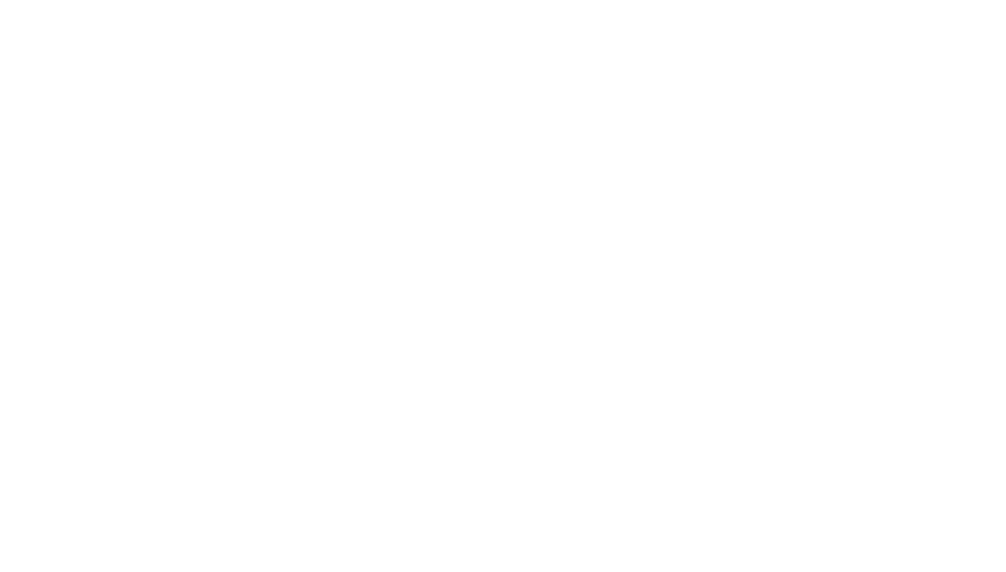
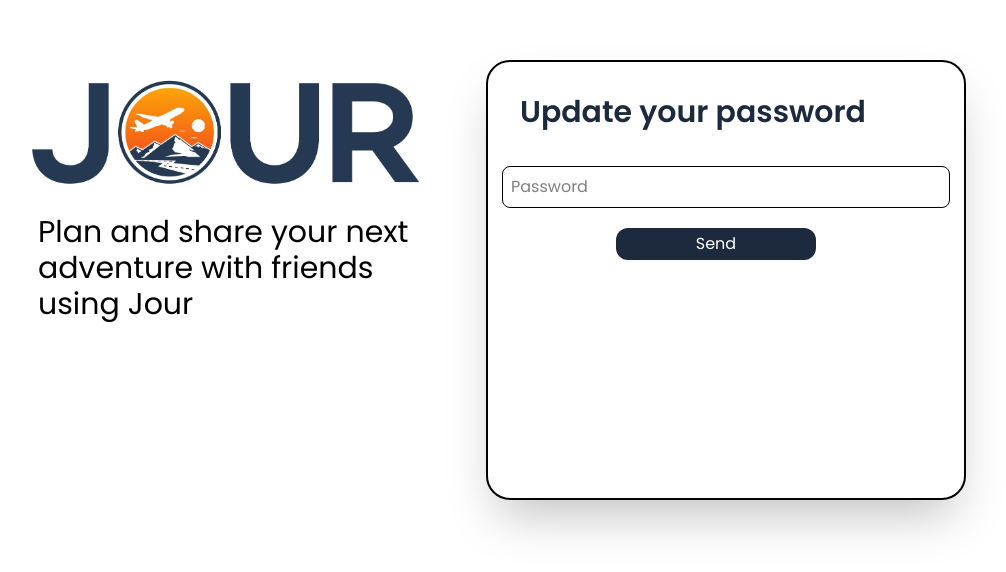
Before and after one commit to JDiaz7953/Jour, a React (Vite) app: page /account/update-password in a window 1280 px wide. Before the commit this address had no page. Shown: the part 120-692 px from the top of the page, without its empty margins (168-1174 px from the left). Built offline with nearby package versions, Linux system fonts and the light colour scheme.

Commit message:
Added reset password UI & functionality

```diff
--- a/src/App.jsx
+++ b/src/App.jsx
@@ -4,6 +4,8 @@ import SignUp from "./pages/SignUp";
 import Login from "./pages/Login";
 import Dashboard from "./pages/Dashboard";
 import Wrapper from "./pages/wrapper";
+import ForgotPassword from "./pages/ForgotPassword";
+import UpdatePassword from "./pages/account/UpdatePassword";
 
 function App() {
   return (
@@ -11,13 +13,23 @@ function App() {
       <Router>
         <Routes>
           <Route exact path="/" element={<SignUp />} />
-          <Route exact path="login" element={<Login />} />
-          <Route exact path="dashboard" element={
-            <Wrapper>
-              <Dashboard />
-            </Wrapper>
-            } />
-        </Routes >
+          <Route exact path="/login" element={<Login />} />
+          <Route
+            exact
+            path="/dashboard"
+            element={
+              <Wrapper>
+                <Dashboard />
+              </Wrapper>
+            }
+          />
+          <Route exact path="/forgot-password" element={<ForgotPassword />} />
+          <Route
+            exact
+            path="account/update-password"
+            element={<UpdatePassword />}
+          />
+        </Routes>
       </Router>
     </>
   );
--- /dev/null
+++ b/src/pages/ForgotPassword.jsx
@@ -0,0 +1,74 @@
+import { supabase } from "../supabase-client";
+import { useState } from "react";
+
+const ForgotPassword = () => {
+  const [email, setEmail] = useState("");
+  const [message, setMessage] = useState("");
+  const [ErrorMessage, setErrorMessage] = useState("");
+
+  const handlePasswordReset = async (event) => {
+    event.preventDefault();
+
+    const { error, data } = await supabase.auth.resetPasswordForEmail(email, {
+      redirectTo: "http://localhost:5173/account/update-password",
+    });
+
+    if (error) {
+      setErrorMessage("Supabase Error Please try again");
+    }
+
+    if (data) {
+      setMessage("Verification email sent!");
+    }
+  };
+
+  return (
+    <div>
+      <div className="flex min-h-screen justify-center gap-3 items-center ">
+        <div>
+          <div className="w-110 ml-7 mb-45">
+            <img
+              className="p-3 mb-3 z-[-1] bottom-0 "
+              src="src\assets\Jour-03.jpg"
+              alt=""
+            />
+            <h3 className="text-3xl font- ml-8">
+              Plan and share your next adventure with friends using Jour
+            </h3>
+          </div>
+        </div>
+        <div className="border-2 p-3 shadow-2xl rounded-3xl w-120 h-110 ml-7 justify-center align-middle">
+          <h2 className="p-5 text-3xl font-semibold text-slate-800 inline-block ">
+            Recover your password
+          </h2>
+          <form onSubmit={handlePasswordReset}>
+            <div className="flex justify-around mt-4 ">
+              <input
+                className="p-2 border-1 rounded-lg w-112"
+                type="email"
+                placeholder="Email"
+                onChange={(e) => setEmail(e.target.value)}
+                value={email}
+                required
+              />
+            </div>
+            {ErrorMessage && (
+              <p className="text-red-500 p-1 mt-1 ">{ErrorMessage}</p>
+            )}
+            {message && <p className="text-slate-800 p-1 mt-1 ">{message}</p>}
+            <div className="flex w-100 justify-center mt-5 ml-4 mb-4">
+              <button
+                className="bg-slate-800 text-white hover:bg-amber-600   cursor-pointer  rounded-xl w-50 p-1"
+                type="submit"
+              >
+                Send
+              </button>
+            </div>
+          </form>
+        </div>
+      </div>
+    </div>
+  );
+};
+
+export default ForgotPassword;
--- a/src/pages/Login.jsx
+++ b/src/pages/Login.jsx
@@ -3,10 +3,10 @@ import { supabase } from "../supabase-client";
 import { Link, useNavigate } from "react-router-dom";
 
 const Login = () => {
-  const navigate = useNavigate()
+  const navigate = useNavigate();
   const [email, setEmail] = useState("");
   const [password, setPassword] = useState("");
-  const [message, setMessage] = useState("")
+  const [message, setMessage] = useState("");
 
   //Handels users logging into their account
   const handleSubmit = async (event) => {
@@ -17,28 +17,37 @@ const Login = () => {
     });
 
     if (error) {
-        setEmail("")
-        setPassword("")
+      setEmail("");
+      setPassword("");
       setMessage(error.message);
       return;
     }
 
     if (data) {
       console.log("User Created");
-      navigate('/dashboard')
+      navigate("/dashboard");
     }
   };
 
   return (
-    <div className=" flex min-h-screen justify-center">
-      <div>
-        <div className="flex justify-center ">
-          <div className="w-120 ml-7">
-          <img className="" src="src\assets\Jour-01.jpg" alt="" />
+    <div>
+      <div className="flex min-h-screen justify-center gap-3 items-center">
+        <div className="">
+          <div className="w-110 ml-7 mb-45">
+            <img
+              className="p-3 mb-3 z-[-1] bottom-0 "
+              src="src\assets\Jour-03.jpg"
+              alt=""
+            />
+            <h3 className="text-3xl font- ml-8">
+              Plan and share your next adventure with friends using Jour
+            </h3>
           </div>
         </div>
-        <div className="border-2 p-3 shadow-2xl rounded-3xl w-120 h-100 ml-7 ">
-          <h2 className="p-5 text-3xl font-semibold text-slate-800 inline-block ">Login</h2>
+        <div className="border-2 p-3 shadow-2xl rounded-3xl w-120 h-110 ml-7 ">
+          <h2 className="p-5 text-3xl font-semibold text-slate-800 inline-block ">
+            Login
+          </h2>
           {message && <p>{message}</p>}
           <form onSubmit={handleSubmit}>
             <div className="flex justify-around mt-4 ">
@@ -62,13 +71,29 @@ const Login = () => {
               />
             </div>
             <div className="flex w-100 justify-center mt-5 ml-4 mb-4">
-              <button className="bg-slate-800 text-white hover:bg-amber-600   cursor-pointer  rounded-xl w-50 p-1" type="submit">
+              <button
+                className="bg-slate-800 text-white hover:bg-amber-600   cursor-pointer  rounded-xl w-50 p-1"
+                type="submit"
+              >
                 Login
               </button>
             </div>
           </form>
-          <span className="text-sm">no account?</span> <Link className="text-sm underline text-slate-800 hover:text-amber-600 " to="/"> Create one</Link>
-          <br /><Link className="text-sm underline text-slate-800 hover:text-amber-600  " >forgot password?</Link>
+          <span className="text-sm">no account?</span>{" "}
+          <Link
+            className="text-sm underline text-slate-800 hover:text-amber-600 "
+            to="/"
+          >
+            {" "}
+            Create one
+          </Link>
+          <br />
+          <Link
+            to="/forgot-password"
+            className="text-sm underline text-slate-800 hover:text-amber-600  "
+          >
+            forgot password?
+          </Link>
         </div>
       </div>
     </div>
--- a/src/pages/SignUp.jsx
+++ b/src/pages/SignUp.jsx
@@ -1,38 +1,38 @@
 /*
 TODO:
-
--Verify ssers use a valid Email address
--Set password constraints ( 1 upppercase, 1 number, 1, special character)
--Update visual appeal of error when user uses invalid credential
-
-tools:
-Regex, throw error, ect
-
+- Test SignIn
+- Implement password Constraints to update password page
 */
-
-
-
-
 
 import { useState } from "react";
 import { supabase } from "../supabase-client";
-import { Link, useNavigate } from "react-router-dom";
+import { Link } from "react-router-dom";
 
 const SignUp = () => {
+  const passwordConstraints =
+    /^(?=.*[A-Z])(?=.*\d)(?=.*[@$!%*?&])[A-Za-z\d@$!%*?&]{8,}/;
   const [email, setEmail] = useState("");
   const [password, setPassword] = useState("");
   const [message, setMessage] = useState("");
+  const [ErrorMessage, setErrorMessage] = useState("");
   const [firstName, setFirstName] = useState("");
   const [lastName, setLastName] = useState("");
-  const navigate = useNavigate();
 
   //Adds Authorized users to the database
   const handleSubmit = async (event) => {
     event.preventDefault();
+    if (!passwordConstraints.test(password)) {
+      setErrorMessage(
+        "Make sure your password includes  1 upppercase, 1 number, 1 special character"
+      );
+      setPassword("")
+      return;
+    }
     const { data, error } = await supabase.auth.signUp({
       email: email,
       password: password,
       options: {
+        emailRedirectTo: "http://localhost:5173/login",
         data: {
           first_name: firstName,
           last_name: lastName,
@@ -62,21 +62,31 @@ const SignUp = () => {
         console.log("Display name updated succesfully");
       }
 
-      navigate("/login");
+      setMessage(
+        "Check your email to verify your account and start exploring Jour!"
+      );
     }
   };
 
   return (
-    <div className=" flex min-h-screen justify-center">
-      <div>
-        <div className="flex justify-center ">
-          <div className="w-120 ml-7">
-          <img className="" src="src\assets\Jour-01.jpg" alt="" />
+    <div>
+      <div className="flex min-h-screen justify-center gap-3 items-center ">
+        <div>
+          <div className="w-110 ml-7 mb-45">
+            <img
+              className="p-3 mb-3 z-[-1] bottom-0 "
+              src="src\assets\Jour-03.jpg"
+              alt=""
+            />
+            <h3 className="text-3xl font- ml-8">
+              Plan and share your next adventure with friends using Jour
+            </h3>
           </div>
         </div>
-        <div className="border-2 p-3 shadow-2xl rounded-3xl w-120 h-100 ml-7 ">
-          <h2 className="p-5 text-3xl font-semibold text-slate-800 inline-block ">Sign Up</h2>
-          {message && <p>{message}</p>}
+        <div className="border-2 p-3 shadow-2xl rounded-3xl w-120 h-110 ml-7 justify-center align-middle">
+          <h2 className="p-5 text-3xl font-semibold text-slate-800 inline-block ">
+            Sign Up
+          </h2>
           <form onSubmit={handleSubmit}>
             <div className="flex justify-around">
               <input
@@ -116,13 +126,27 @@ const SignUp = () => {
                 required
               />
             </div>
+            {ErrorMessage && (
+              <p className="text-red-500 p-1 mt-1 ">{ErrorMessage}</p>
+            )}
+            {message && <p className="text-slate-800 p-1 mt-1 ">{message}</p>}
             <div className="flex w-100 justify-center mt-5 ml-4 mb-4">
-              <button className="bg-slate-800 text-white hover:bg-amber-600   cursor-pointer  rounded-xl w-50 p-1" type="submit">
+              <button
+                className="bg-slate-800 text-white hover:bg-amber-600   cursor-pointer  rounded-xl w-50 p-1"
+                type="submit"
+              >
                 Create account
               </button>
             </div>
           </form>
-          <span className="text-sm">have an account?</span> <Link className="text-sm underline text-slate-800 hover:text-amber-600 " to="/login"> login here</Link>
+          <span className="text-sm">have an account?</span>{" "}
+          <Link
+            className="text-sm underline text-slate-800 hover:text-amber-600 "
+            to="/login"
+          >
+            {" "}
+            login here
+          </Link>
         </div>
       </div>
     </div>
--- /dev/null
+++ b/src/pages/account/UpdatePassword.jsx
@@ -0,0 +1,90 @@
+import { supabase } from "../../supabase-client";
+import { Navigate, useNavigate } from "react-router-dom";
+import { useState } from "react";
+
+const UpdatePassword = () => {
+    const passwordConstraints =
+    /^(?=.*[A-Z])(?=.*\d)(?=.*[@$!%*?&])[A-Za-z\d@$!%*?&]{8,}/;
+  const navigate = useNavigate();
+  const [password, setPassword] = useState("");
+  const [message, setMessage] = useState("");
+  const [ErrorMessage, setErrorMessage] = useState("");
+
+  const handleUpdatePassword = async (event) => {
+    event.preventDefault();
+    if (!passwordConstraints.test(password)) {
+        setErrorMessage(
+          "Make sure your password includes  1 upppercase, 1 number, 1 special character "
+        );
+        setPassword("")
+        return;
+      }
+
+    const { error, data } = await supabase.auth.updateUser({
+      password: password,
+    });
+
+    if (error) {
+      setErrorMessage("Error from supabase try again!");
+      setPassword("")
+    }
+
+    if (data) {
+      setMessage("Password Updated! redirecting to login...");
+
+      setTimeout(() => {
+        navigate("/login");
+      }, 3000);
+    }
+  };
+
+  return (
+    <div>
+      <div className="flex min-h-screen justify-center gap-3 items-center ">
+        <div>
+          <div className="w-110 ml-7 mb-45">
+            <img
+              className="p-3 mb-3 z-[-1] bottom-0 "
+              src="..\src\assets\Jour-03.jpg"
+              alt=""
+            />
+            <h3 className="text-3xl font- ml-8">
+              Plan and share your next adventure with friends using Jour
+            </h3>
+          </div>
+        </div>
+        <div className="border-2 p-3 shadow-2xl rounded-3xl w-120 h-110 ml-7 justify-center align-middle">
+          <h2 className="p-5 text-3xl font-semibold text-slate-800 inline-block ">
+            Update your password
+          </h2>
+          <form onSubmit={handleUpdatePassword}>
+            <div className="flex justify-around mt-4">
+              <input
+                className="p-2 border-1 rounded-lg w-112 "
+                type="password"
+                placeholder="Password"
+                onChange={(e) => setPassword(e.target.value)}
+                value={password}
+                required
+              />
+            </div>
+            {ErrorMessage && (
+              <p className="text-red-500 p-1 mt-1 ">{ErrorMessage}</p>
+            )}
+            {message && <p className="text-slate-800 p-1 mt-1 ">{message}</p>}
+            <div className="flex w-100 justify-center mt-5 ml-4 mb-4">
+              <button
+                className="bg-slate-800 text-white hover:bg-amber-600   cursor-pointer  rounded-xl w-50 p-1"
+                type="submit"
+              >
+                Send
+              </button>
+            </div>
+          </form>
+        </div>
+      </div>
+    </div>
+  );
+};
+
+export default UpdatePassword;
```
Also changed, not shown: src/pages/PasswordReset.jsx (deleted, +0 -8 lines), src/pages/Wrapper.jsx (+7 -2 lines), src/assets/Jour-03.jpg (added).
